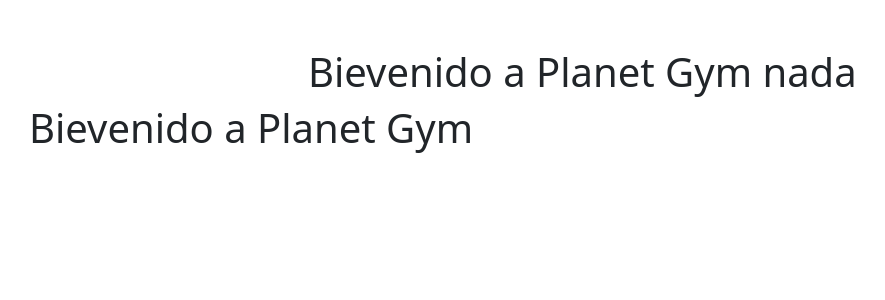
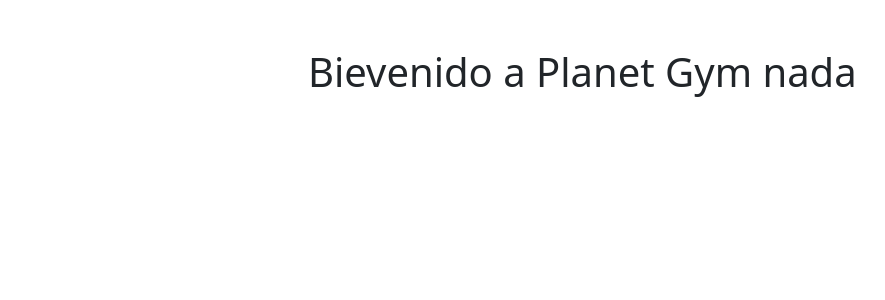
Before and after one commit to juanma47z/planet-gym-system-v2, a Django app: page / in a window 1280 px wide. Shown: the part 56-356 px from the top of the page, without its empty margins (53-938 px from the left). Run offline with Django 4.2, Linux system fonts and the light colour scheme.

Commit message:
home update

```diff
--- a/web/templates/web/home.html
+++ b/web/templates/web/home.html
@@ -12,6 +12,4 @@
     {% endif %}
 </div>
 
-<h1>Bievenido a Planet Gym</h1>
-
 {% endblock %}
```
